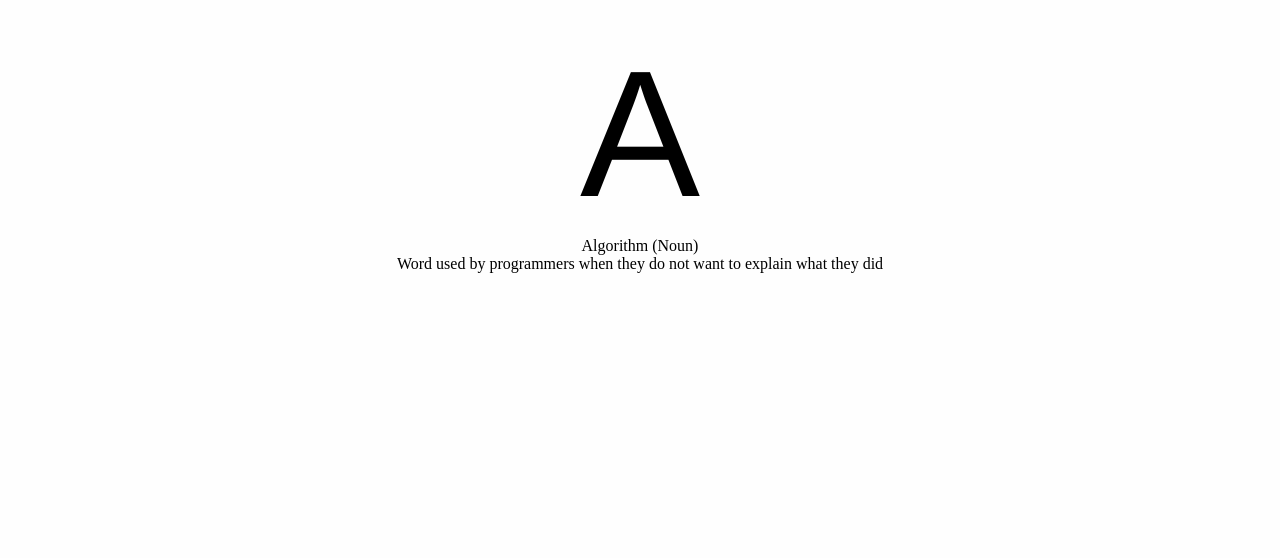
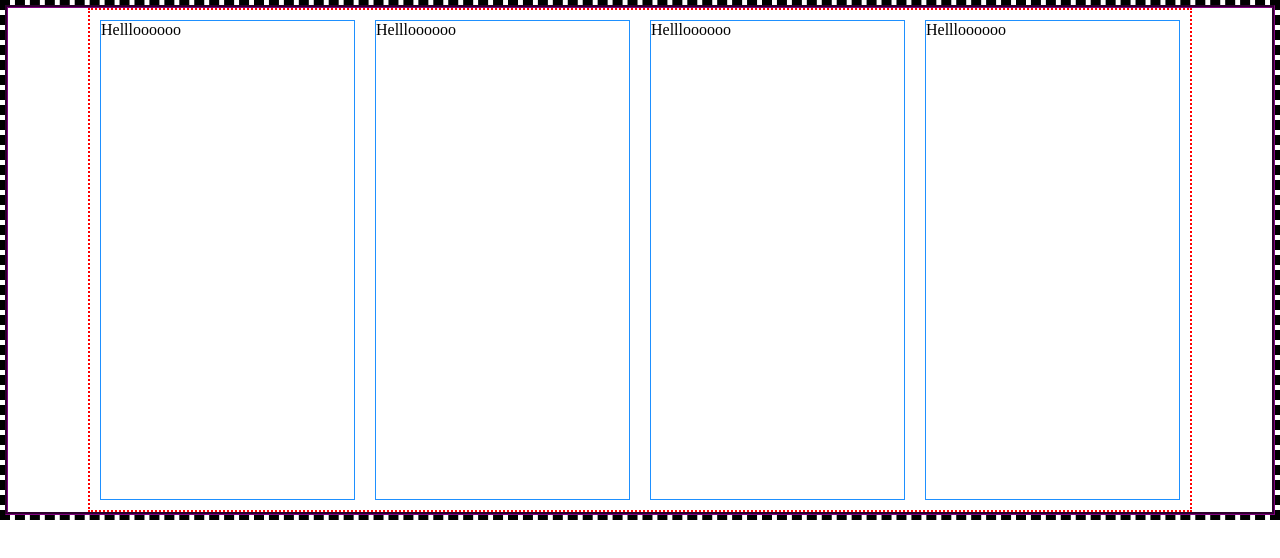
Before and after one commit to Sensationull/programmatic-alphabet, a React app: page / in a window 1280 px wide. Built offline with nearby package versions, Linux system fonts and the light colour scheme.

Commit message:
testing different components

```diff
--- a/client/components/A.js
+++ b/client/components/A.js
@@ -3,8 +3,10 @@ import React from 'react'
 const A = () => (
   <div>
     <div className="letter">A</div>
+      <div className="container">
       <div className="word">Algorithm (Noun)</div>
       <div className="descript">Word used by programmers when they do not want to explain what they did</div>
+      </div>
   </div>
 )
 
--- /dev/null
+++ b/client/components/selectScreen.js
@@ -0,0 +1,11 @@
+import React from 'react';
+
+ const SelectScreen = () => (
+   <div className="container">
+     <div className="box-1 box" >Hellloooooo</div>
+     <div className="box-2 box">Hellloooooo</div>
+     <div className="box-3 box">Hellloooooo</div>
+     <div className="box-4 box">Hellloooooo</div>
+   </div>
+ )
+ export default SelectScreen;
--- a/client/css/app.css
+++ b/client/css/app.css
@@ -1,4 +1,60 @@
-body {
+* {
+    margin: 0 auto;
+    padding: 0;
+    box-sizing: border-box;
+}
+.application {
+    /* max-width: 100%;
+    max-height: 100%; */
+    border: 5px black dashed;
+    /* margin: 0 auto; */
+
+}
+
+.screen-container {
+    border: 3px groove purple;
+    display: flex;
+    justify-content: center;
+
+}
+
+.container {
+    display: flex;
+    border: 2px dotted red;
+    max-width: max-content;
+}
+
+.box-1 {
+    margin-left: 0;
+}
+
+.box-4 {
+    margin-right: 0;
+}
+
+.box {
+    width: 255px;
+    height: 480px;
+    border: 1px solid dodgerblue;
+    justify-content: center;
+    margin: 10px;
+}
+
+
+
+
+
+
+
+
+
+
+
+
+
+
+
+/* body {
   background-color: #fefefe;
   text-align: center;
 }
@@ -9,8 +65,23 @@ body {
     height: 50px;
 }
 
+.container {
+    text-align: left;
+    width: 200px;
+    height: 100px;
+}
+
+.word {
+    font-family:  Helvetica, sans-serif;
+}
+
+.descript {
+    font-family:  Helvetica, sans-serif;
+}
+
 .letter {
+    text-align: center;
     font-family:  Helvetica, sans-serif;
     font-size: 180px;
     margin-top: 30px;
-}
+} */
--- a/client/src/index.js
+++ b/client/src/index.js
@@ -2,12 +2,13 @@ import React, { Component } from "react";
 import ReactDOM from "react-dom";
 import A from '../components/A.js';
 import '../css/app.css'
+import SelectScreen from "../components/selectScreen.js";
 
 class HelloMessage extends Component {
     render() {
-        return <div>
-            <div className="container">
-                <A></A>
+        return <div className="application">
+            <div className="screen-container">
+                <SelectScreen></SelectScreen>
             </div>
         </div>
     }
```
Also changed, not shown: client/index.html (+0 -1 lines).
